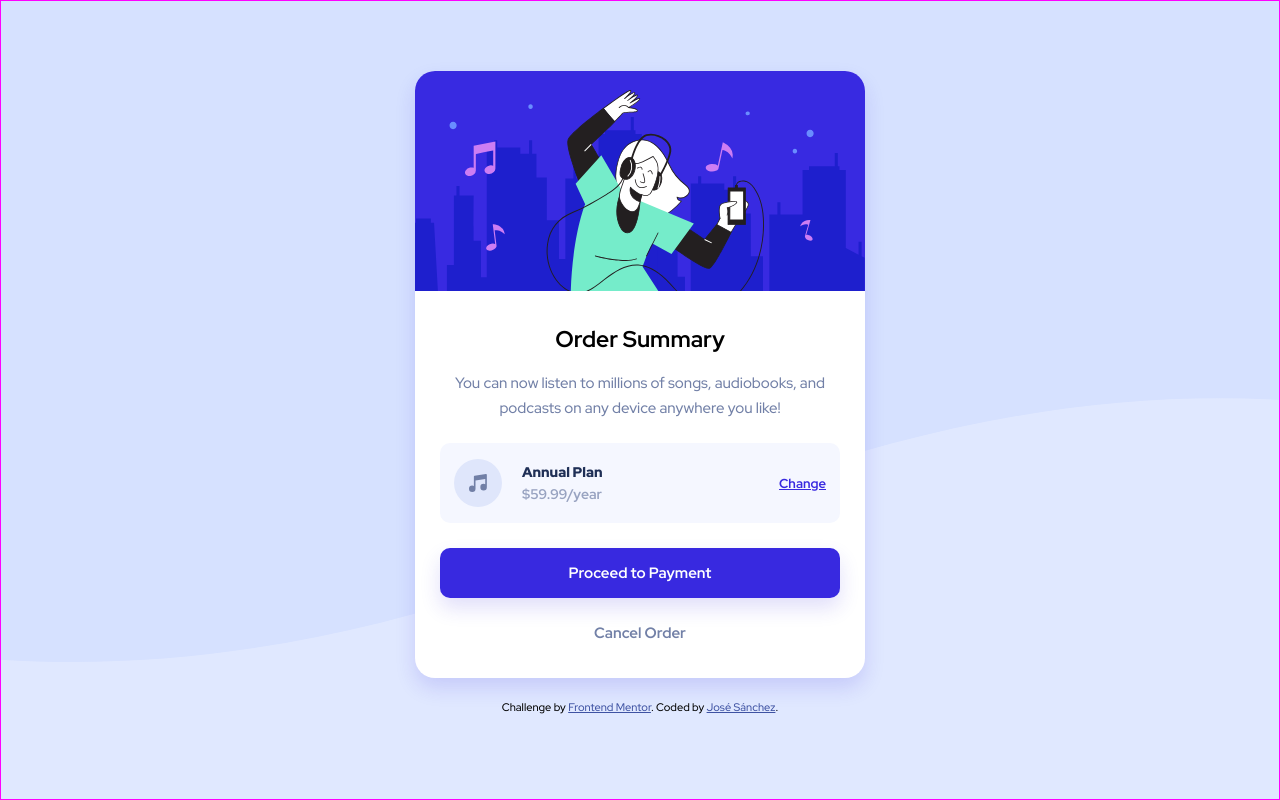
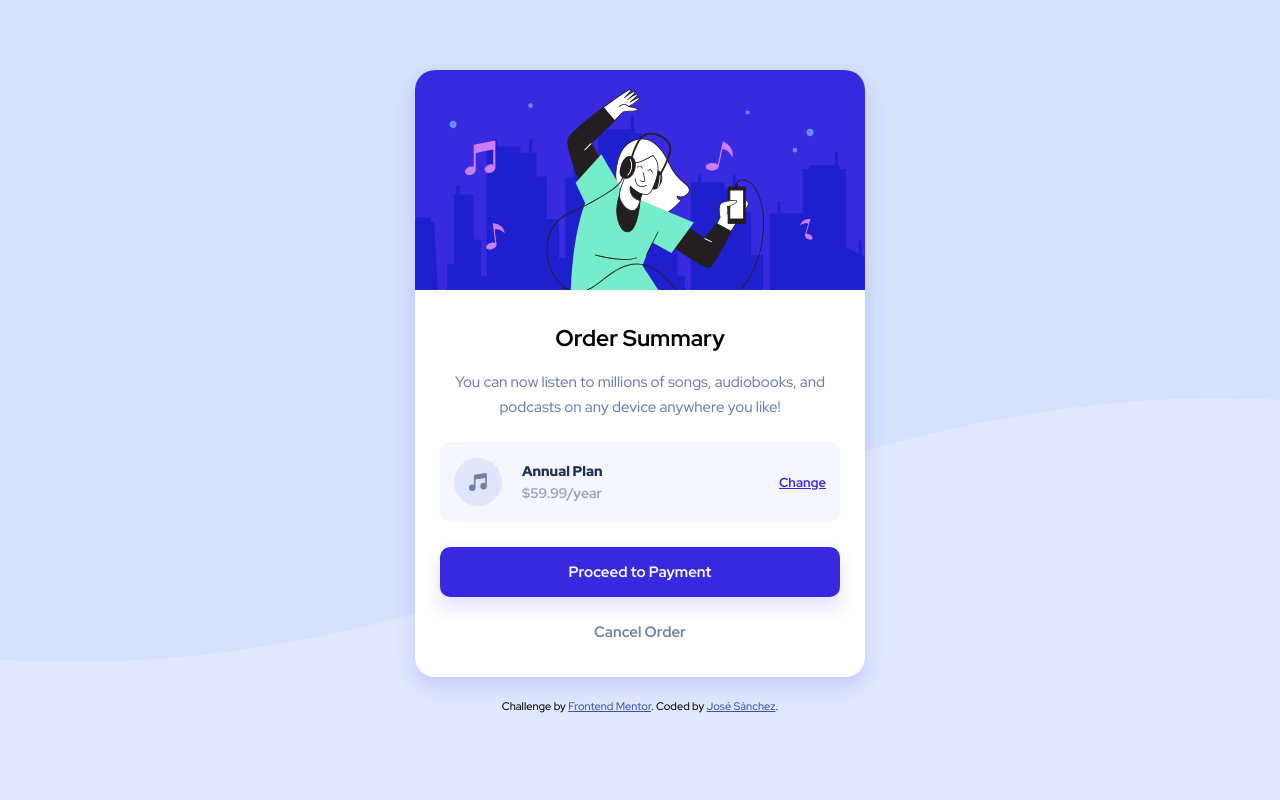
Before and after one commit to jhsanchezm/Frontend-Mentor-Challenge, a plain HTML site: page order-summary-component-main/index.html in a window 1280 px wide. Drawn offline with Linux system fonts and the light colour scheme.

Commit message:
style.css updated

```diff
--- a/order-summary-component-main/style.css
+++ b/order-summary-component-main/style.css
@@ -30,7 +30,6 @@ body {
   background-size: 100%;
   background-color: var(--pale-blue);
   background-position: top;
-  border: 1px solid magenta; /*Temporary*/
   height: 100vh;
   width: 100vw;
 }
@@ -225,3 +224,4 @@ body {
   .secondary a {
     font-size: 1.4em;
   }
+}
```
